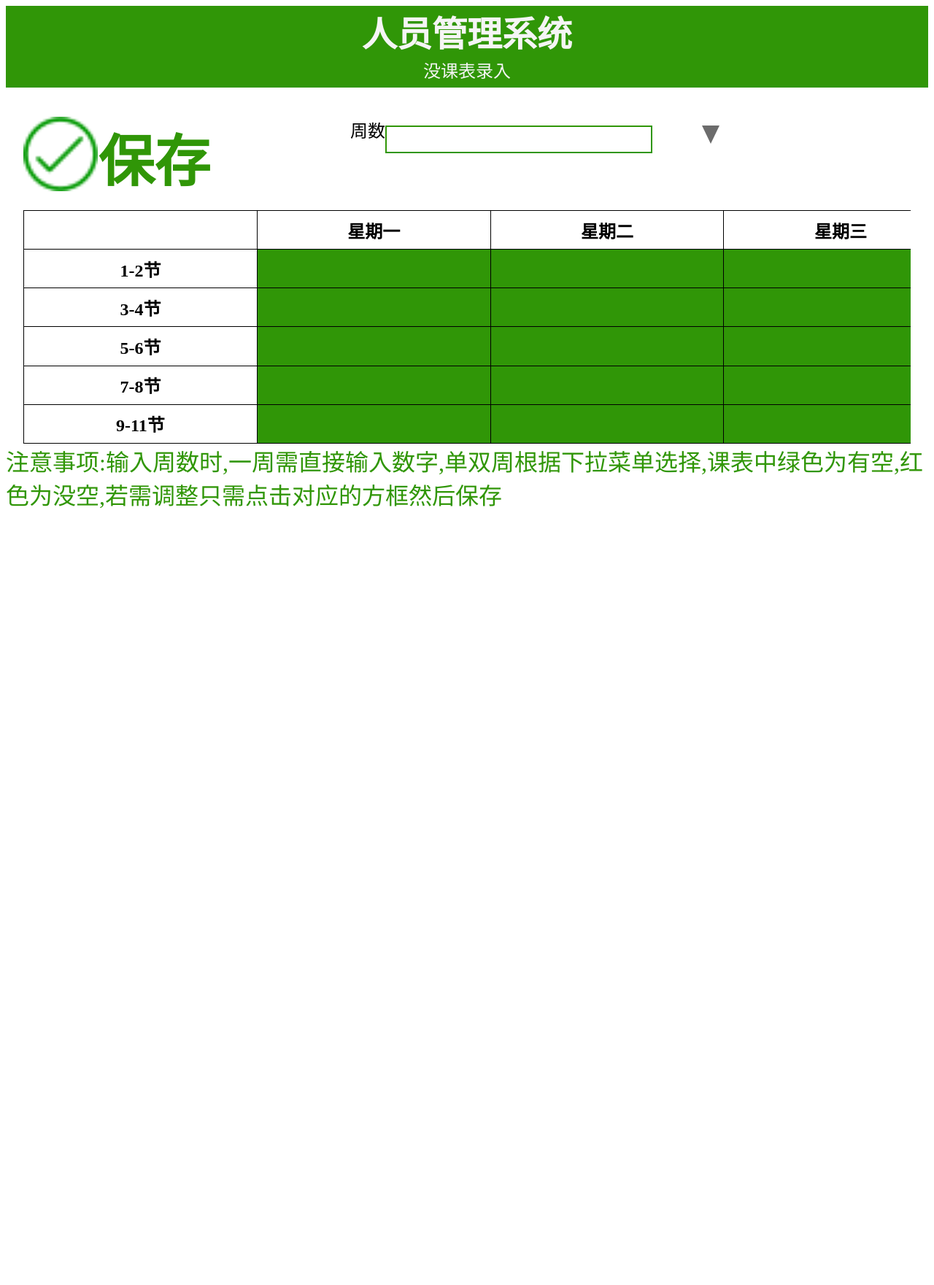
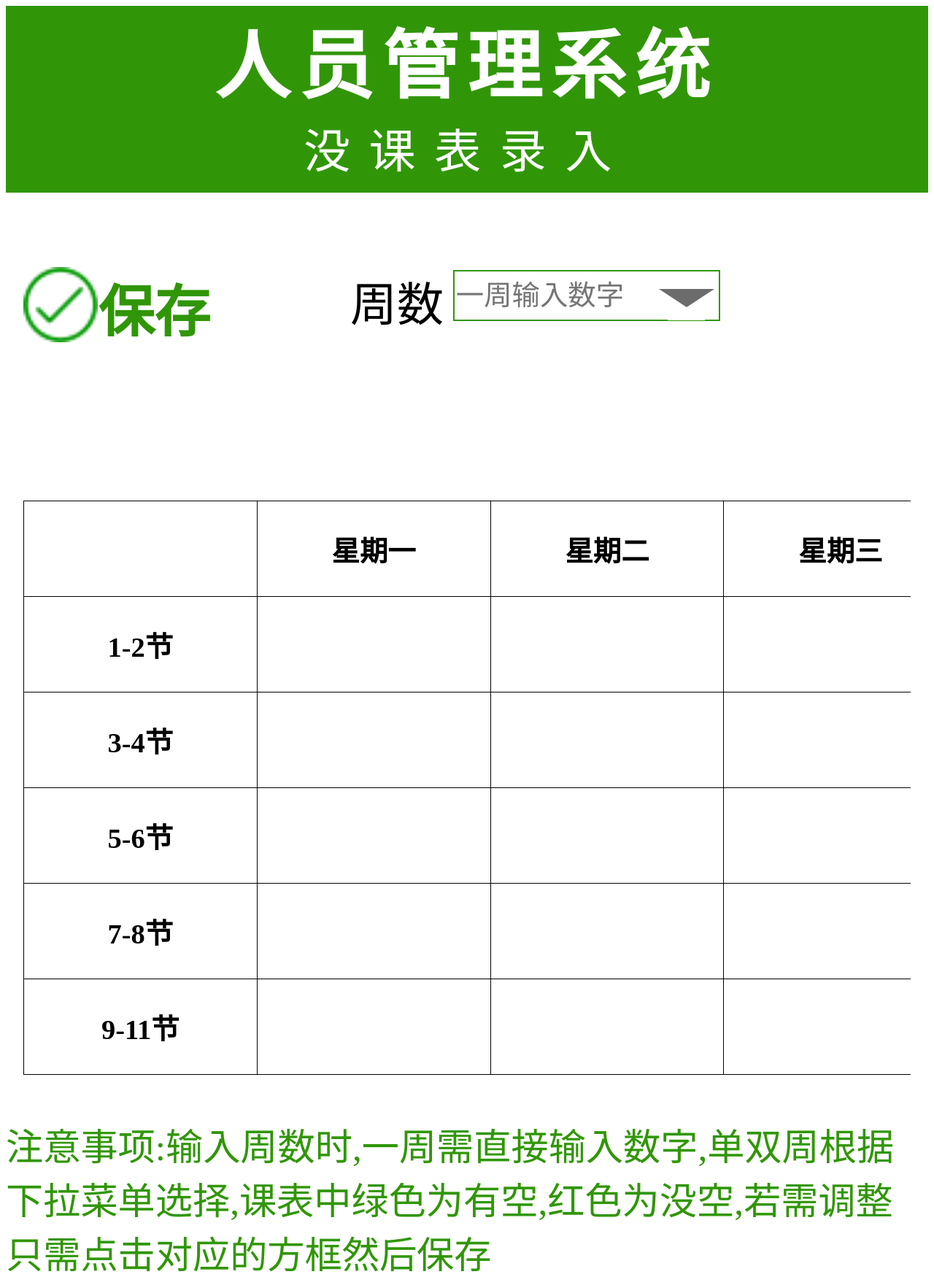
Before and after one commit to fileaccent/manager, a PHP site: page /spareScanf/spareScanf.html in a window 1280 px wide. Shown: the whole page at 73% size. Before the commit the page ends 696 px from the top, so only its background shows below. Run offline with PHP 8.4, Linux system fonts and the light colour scheme; lists and menus that the app fills with data are empty.

Commit message:
修改css

```diff
--- a/addressBook/addressBook.html
+++ b/addressBook/addressBook.html
@@ -25,7 +25,7 @@
     <img id="userPicture" src="img/title.jpg" alt="头像"/>
   </div>
   <div id="addressBookSearchBox"><!--搜索框-->
-    <input type="text" id="addressBook" placeholder="姓名/部门/职位/空查询所有人"/>
+    <input type="text" id="addressBook" placeholder="姓名/部门/职位/输入为空查询所有人"/>
     <img src="img/addressBookSearch.png" id="addressBookSearchImg"/>
   </div>
   <div id="container"><!--搜索内容展开的div-->
--- a/administrator/js/administrator.js
+++ b/administrator/js/administrator.js
@@ -103,7 +103,7 @@ $(function(){//点击保存时保存数据
 			},
 			  function(data){
 					if(data.message=="修改成功"){
-					console.log("修改成功!");
+					alert("修改成功!");
 					}
         });
       $("#amendBox").toggle();
@@ -142,7 +142,7 @@ $(function(){//删除用户信息
       },function(data,xhrFields){
           xhrFields:{withCredentials:true};
           if(data.message=="删除成功"){
-              console.log(data.message);
+              alert(data.message);
           }
       })
     }
--- a/spare/spare.html
+++ b/spare/spare.html
@@ -21,7 +21,7 @@
   <div id="spareControl"><!--输入搜索框-->
     <div id="weekDayBox" class="spareControlPart">
       <div class="input-Selector week">
-        <input type="text" class="wx-input" placeholder="单周请输入数字">
+        <input type="text" class="wx-input" placeholder="一周请输入数字">
       </div>
     </div>
     <div id="weekBox" class="spareControlPart">
--- a/spareScanf/css/spareScanfMobile.css
+++ b/spareScanf/css/spareScanfMobile.css
@@ -1,58 +1,62 @@
-
+body {
+	background-color: white;
+	overflow:scroll;
+}
 /*标题部分*/
 #spareScanfBox {
-	height: 14vh;
+	height: 20vw;
 	text-align: center;
 	background-color: rgb(48, 150, 7);
-	color: whitesmoke;
-	margin: 0;
+	color: white;
+	letter-spacing: 1vw;
 }/*标题框的样式*/
 #spareScanfTitle {
-	font-size: 3vh;
+	font-size: 5vw;
 	margin: 0;
 	font-weight: inherit;
+	letter-spacing: 2vw;
 }
 #title {
-	font-size: 6vh;
+	font-size: 8vw;
 	padding: 0;
 	margin: 0;
 }
 /*输入框的样式*/
 #spareScanfControl {
 	width: 95vw;
-	height: 6vh;
+	height: 10vw;
 	margin: 0 auto;
-	margin-top:5vh;
-	margin-bottom:0;
+	margin-top:8vw;
+	margin-bottom:8vw;
 }
 .spareScanfControlPart {
 	width: 40vw;
-	height: 5vh;
+	height: 8vw;
 	font-size: 3vw;
 	margin-top:0.5vh;
 }
 #weekDiv{
-	width:40vw;
-	height:5vh;
+	width:50vw;
+	height:10vw;
 	float:left;
 }
 #weekLabel{
-	font-size:3vh;
-	margin:0;
+	font-size:5vw;
+	margin-top:0;
+	margin-right:1vw;
 	float:left;
 }
 input {
-	font-size: 3vh;
-	text-align: center;
+	font-size: 3vw;
 	width: 28vw;
-	height: 4vh;
+	height: 5vw;
 	border: 2px solid rgb(48, 150, 7);
 }
 select {
-	font-size: 3vh;
+	font-size: 4vw;
 	text-align: center;
 	width: 28vw;
-	height: 4vh;
+	height: 5vw;
 	border: 2px solid rgb(48, 150, 7);
 }
 #spareScanfSearch {
@@ -74,75 +78,46 @@ select {
 	font-weight:bolder;
 }
 #spareScanfHint{
-	font-size:4vmin;
+	font-size:4vw;
 	color:red;
 	margin:0;
 }
 /*主要内容部分*/
 #container {
 	width: 95vw;
-	height: 40vh;
+	height: 70vw;
 	margin: 0 auto;
 	overflow: auto;
+	padding-top:3vw;
 }
 #spareScanfTable {
 	width:150vw;
-	height:40vh;
 	border: 1px solid black;
-	font-size: 3vh;
+	font-size: 3vw;
 	border-collapse: collapse;
 	margin: 0 auto;
+	margin-top: 4vw;
+	white-space: nowrap;
 }
 tr {
-	width: 75vw;
-	height: 4vh;
+	max-width: 75vw;
+	max-height: 10vw;
 	margin: 0;
 	border: 1px solid black;
 }
 th {
 	width: 25vw;
-	height: 4vh;
+	height: 10vw;
 	border: 1px solid black;
 }
 td {
 	width: 25vw;
-	height: 4vh;
+	height: 10vw;
 	border: 1px solid black;
 	padding: 0;
-	background-color:rgb(48, 150, 7);
 }
 #help{
-	font-size:4vmin;
+	font-size:4vw;
 	color:rgb(48, 150, 7);
 	margin:0;
 }
-/*底部菜单的样式*/
-#menu {
-	position: fixed;
-	bottom: 0;
-	width: 100vw;
-	height: 20vw;
-	border-top: 1px solid black;
-	background-color:white;
-}
-.mainMenu {
-	width: 25vw;
-	height: 25vw;
-	float: left;
-	text-align: center;
-	margin-top: 2vw;
-}
-.mainMenu img {
-	width: 10vw;
-	height:10vw;
-	margin: 0;
-}
-.mainMenu p {
-	font-size: 4vw;
-	font-weight: bolder;
-	color: gray;
-	margin: 0;
-}
-#spareMenu p{
-	color:rgb(48, 150, 7);
-}
--- a/spareScanf/js/plumen.js
+++ b/spareScanf/js/plumen.js
@@ -28,8 +28,8 @@
 						background:"#fff",
 						display:"inline-block",
 						position:"absolute",
-						right:"1vw",
-						top:"0.5vh",
+						right:"2vw",
+						top:"1vw",
 						zIndex:2
 					})
 					$(_this).css({position:"relative",width:w + "px"}),
@@ -38,13 +38,13 @@
 						display: "inline-block",
 						width:"0",
 					    height:"0",
-					    borderWidth:"2vw 1.5vh 0",
+					    borderWidth:"2vw 3vw 0",
 					    borderStyle:"solid",
 					    borderColor:"#6c6c6c transparent transparent",
 						cursor: "pointer",
 						position: "absolute",
-						right: "0.5vw",
-						top: "1vh",
+						right: "1vw",
+						top: "2vw",
 						borderRadius: '0',
 						display:"block",
 						zIndex:3
@@ -114,10 +114,10 @@
 						}
 						$(_this).find(".dataList").append(html);
 						$(_this).find(".dataList li").css({
-							padding:"1vh 0 0 1vh",
+							padding:"2vw 0 0 2vw",
 							border:"0",
 							listStyleType:"none",
-							fontSize:"40px"
+							fontSize:"5vw"
 						});
 						$(_this).find(".dataList li").hover(function(){
 							$(this).css({
--- a/spareScanf/spareScanf.html
+++ b/spareScanf/spareScanf.html
@@ -33,7 +33,7 @@
       <p id="weekLabel">周数</p>
       <div id="weekBox" class="spareScanfControlPart">
         <div class="input-Selector week">
-          <input type="text" class="wx-input" id="week"/>
+          <input type="text" class="wx-input" id="week" placeholder="一周输入数字"/>
         </div>
       </div>
     </div>
```
Also changed, not shown: message/js/getMessage.js (+60 -2 lines), register/js/register.js (+52 -65 lines).
